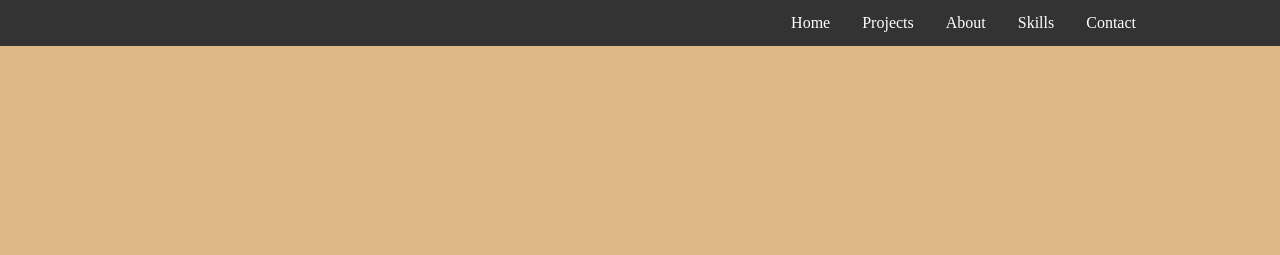
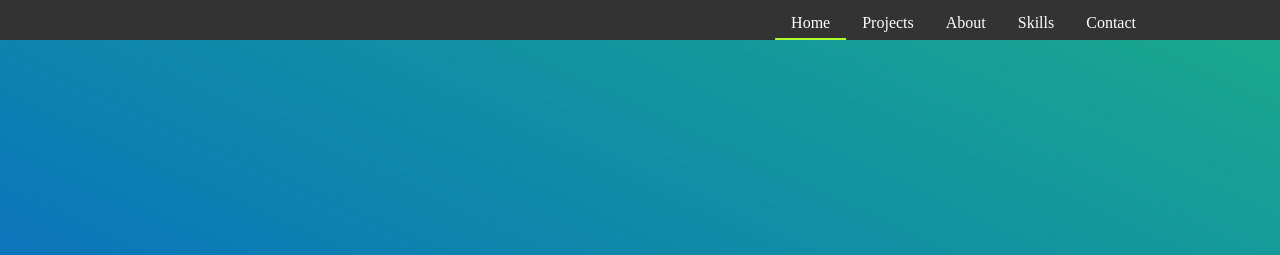
Before and after one commit to hkim399/portfolio, a plain HTML site: page index.html in a window 1280 px wide. Shown: the top 255 px of the page. Drawn offline with Linux system fonts and the light colour scheme.

Commit message:
added nav features and some background colors

```diff
--- a/index.html
+++ b/index.html
@@ -16,6 +16,7 @@
           <li><a href="#skills">Skills</a></li>
           <li><a href="#contact">Contact</a></li>
         </ul>
+        <div class="underline"></div>
     </nav>
     <!-- ////////////////       Home            //////////////// -->
     <div id="home">
--- a/scripts/index.js
+++ b/scripts/index.js
@@ -8,6 +8,40 @@ document.querySelectorAll('a[href^="#"]').forEach(anchor => {
     });
   });
 });
+
+const navLinks = document.querySelectorAll('nav a');
+const underline = document.querySelector('.underline');
+
+navLinks.forEach(link => {
+link.addEventListener('mouseenter', function() {
+    const linkRect = this.getBoundingClientRect();
+    underline.style.width = `${linkRect.width}px`;
+    underline.style.transform = `translateX(${linkRect.left}px) scaleY(1)`;
+});
+
+link.addEventListener('mouseleave', function() {
+        underline.style.width = '0';
+        underline.style.transform = 'translateX(0) scaleY(0)';
+    });
+});
+
+window.addEventListener('scroll', function() {
+    const scrollPosition = window.scrollY;
+
+    navLinks.forEach(link => {
+        const targetSection = document.querySelector(link.getAttribute('href'));
+        const sectionTop = targetSection.offsetTop;
+        const sectionHeight = targetSection.offsetHeight;
+
+        if (scrollPosition >= sectionTop && scrollPosition < sectionTop + sectionHeight) {
+            const linkRect = link.getBoundingClientRect();
+            underline.style.width = `${linkRect.width}px`;
+            underline.style.transform = `translateX(${linkRect.left}px) scaleY(1)`;
+        }
+    });
+});
+
+
 /* <!-- ////////////////       Projects        //////////////// --> */
 var proj1 = document.querySelector('#proj1');
 var proj2 = document.querySelector('#proj2');
--- a/scripts/styles.css
+++ b/scripts/styles.css
@@ -16,6 +16,7 @@ nav {
     width: 100%;
     position: fixed;
     background-color: #333;
+    height: 40px;
 }
 nav ul {
     list-style: none;
@@ -24,15 +25,18 @@ nav ul {
     overflow: hidden;
     float: right;
     margin-right: 10%;
+
   }
 
   nav li {
     float: left;
+    position: relative;
+
   }
   nav a {
     display: block;
     text-align: center;
-    padding: 14px 16px;
+    padding: 14px 16px 0px;
     text-decoration: none;
     color: white;
 
@@ -41,9 +45,20 @@ nav ul {
 li a:hover {
     color: greenyellow;
 }
+.underline {
+    position: absolute;
+    bottom: 0;
+    left: 0;
+    width: 0;
+    height: 2px;
+    background-color: greenyellow;
+    transition: width 0.3s ease;
+}
 /* <!-- ////////////////       Home            //////////////// --> */
 #home {
-    background-color: burlywood;
+    background: linear-gradient(25deg, #0052D9, #1AAB8B);
+
+    /* background-color: burlywood; */
     height: 100%;
 }
 #home div {
@@ -76,7 +91,7 @@ li a:hover {
 }
 /* <!-- ////////////////       About           //////////////// --> */
 #about {
-    background-color: bisque;
+    background: linear-gradient(25deg, #0052D9, #1AAB8B);
     height: 100%;
     /* text-align: center; */
     justify-content: center;
@@ -127,7 +142,7 @@ li a:hover {
 #contact {
     background-color: aquamarine;
     text-align: center;
-    height: 20%;
+    height: 60%;
     padding: 10%;
 }
 #contact a:hover {
```
